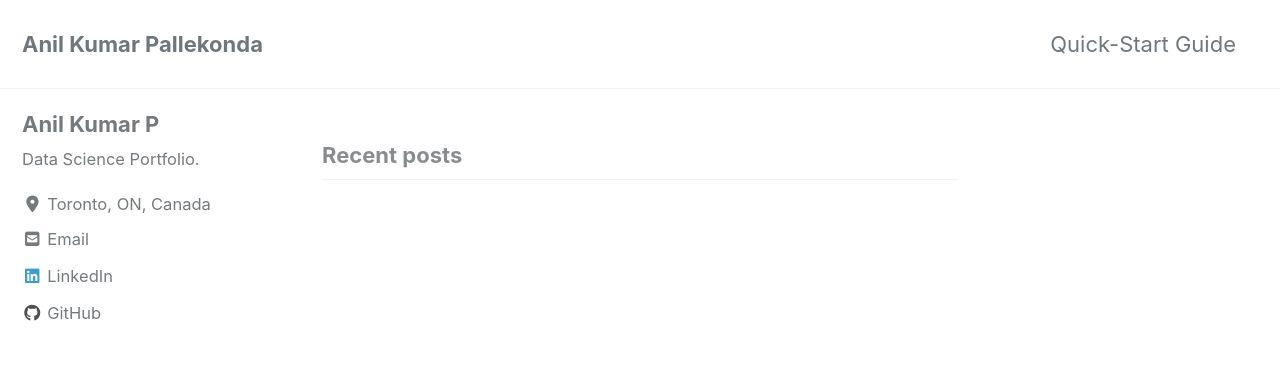
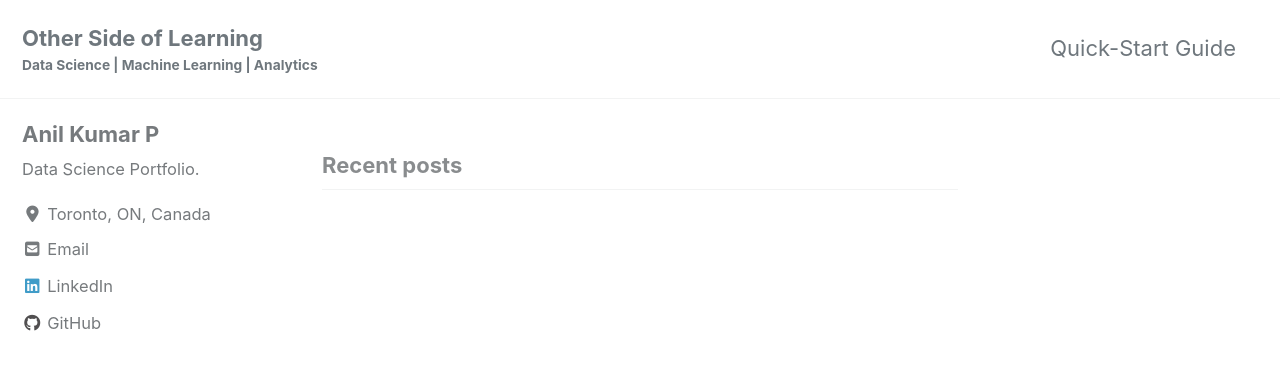
Before and after one commit to othersideoflearning/otehrsideoflearning.github.io, a Jekyll site: the page built from index.html, in a window 1280 px wide and 900 px high. Shown: the top 370 px of the window. Built offline with Jekyll 4.4.1, drawn with Linux system fonts in a browser that asks for light colours; cached includes are drawn as plain includes; nearby versions of some CDN libraries; the list of posts is cut into pages by our own code.

Commit message:
config changes

```diff
--- a/_config.yml
+++ b/_config.yml
@@ -16,9 +16,9 @@ minimal_mistakes_skin    : "default" # "air", "aqua", "contrast", "dark", "dirt"
 
 # Site Settings
 locale                   : "en-US"
-title                    : "Anil Kumar Pallekonda"
+title                    : "Other Side of Learning"
 title_separator          : "-"
-subtitle                 : # site tagline that appears below site title in masthead
+subtitle                 : "Data Science | Machine Learning | Analytics"# site tagline that appears below site title in masthead
 name                     : "Anil Kumar P"
 description              : "Data Science Portfolio"
 url                      : # the base hostname & protocol for your site e.g. "https://mmistakes.github.io"
```
